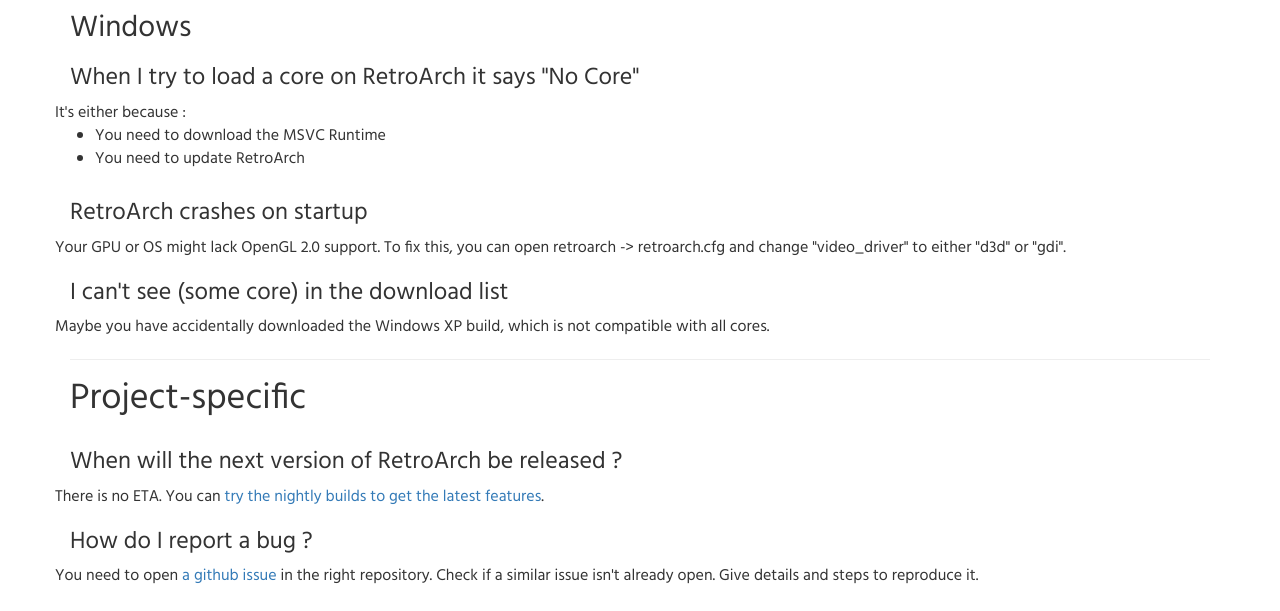
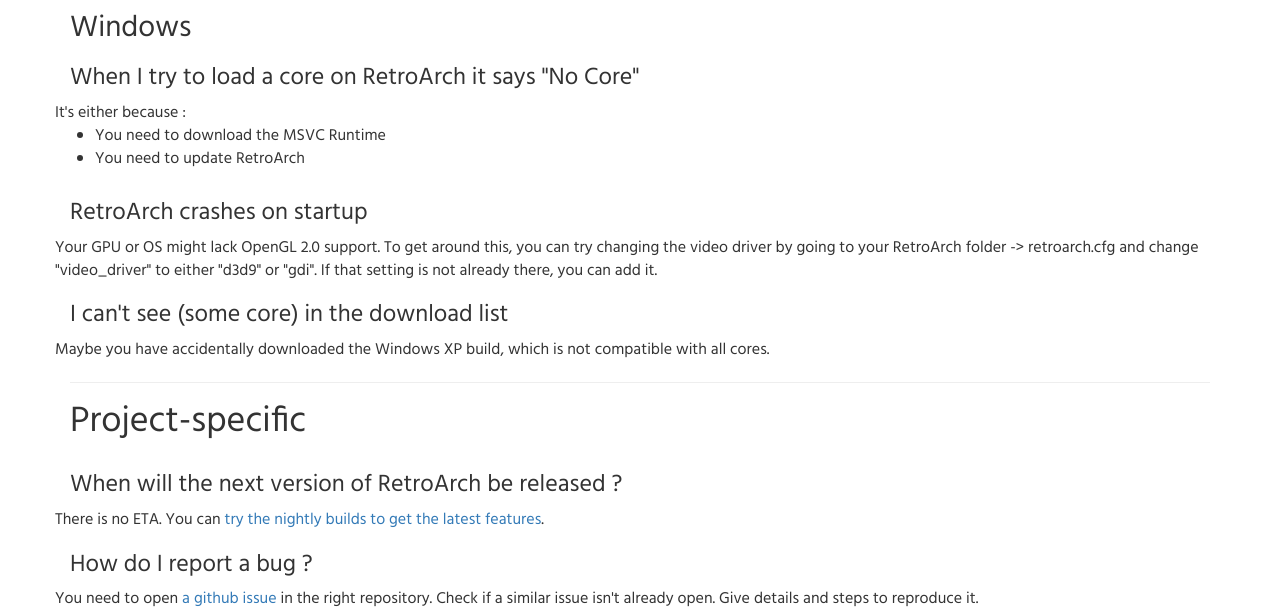
Before and after one commit to gouchi/www.retroarch.com, a PHP site: page /index.php?page=faq in a window 1280 px wide. Shown: the part 1652-2263 px from the top of the page. Run offline with PHP 8.4, Linux system fonts and the light colour scheme.

Commit message:
Update faq.php

```diff
--- a/faq.php
+++ b/faq.php
@@ -80,7 +80,7 @@
      </div>
         <h3>RetroArch crashes on startup</h3>
         <div class="row platforms">
-            Your GPU or OS might lack OpenGL 2.0 support. To fix this, you can open retroarch -> retroarch.cfg and change "video_driver" to either "d3d" or "gdi".
+            Your GPU or OS might lack OpenGL 2.0 support. To get around this, you can try changing the video driver by going to your RetroArch folder -> retroarch.cfg and change "video_driver" to either "d3d9" or "gdi". If that setting is not already there, you can add it.
         </div>
      <h3>I can't see (some core) in the download list</h3>
 <div class="row platforms">
```
